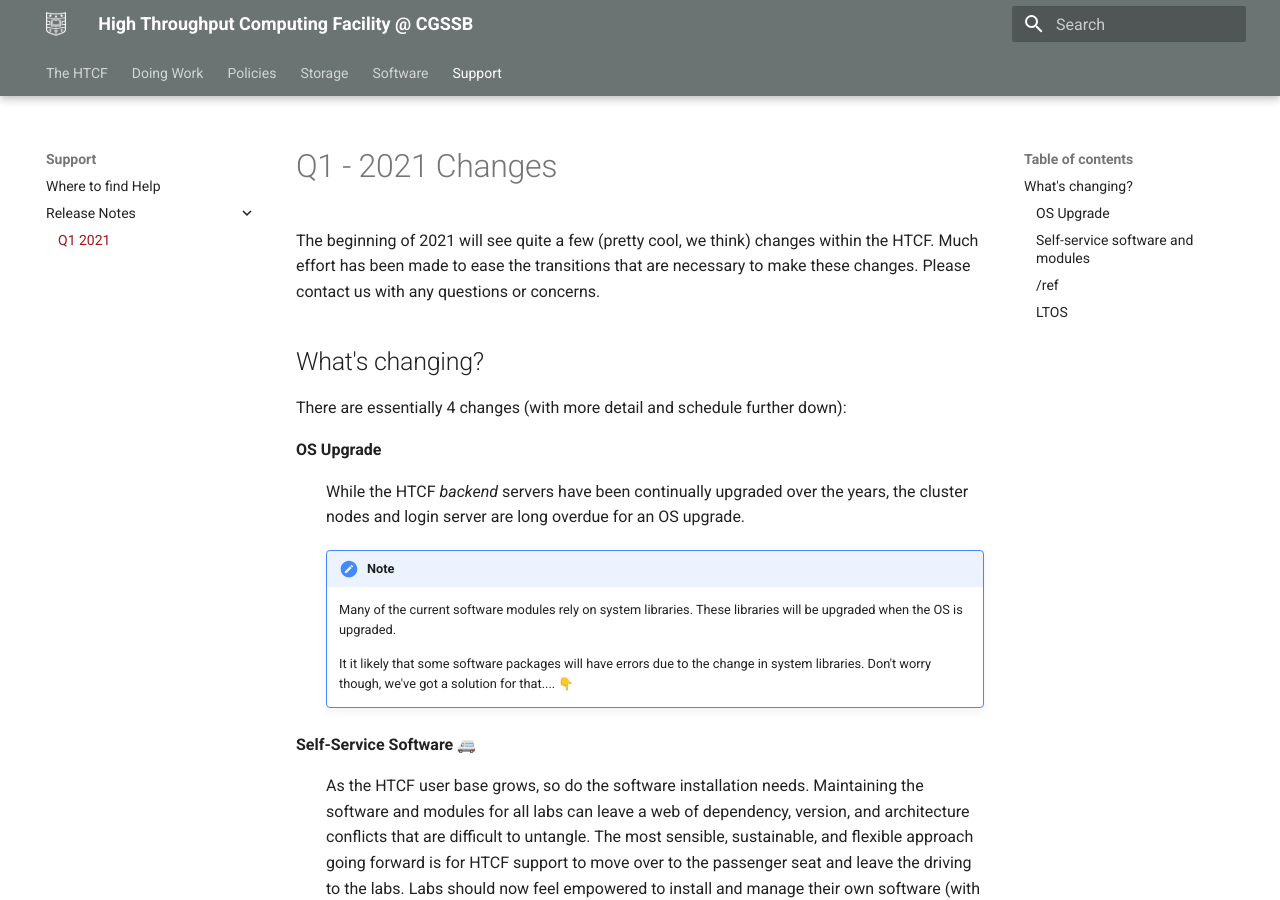
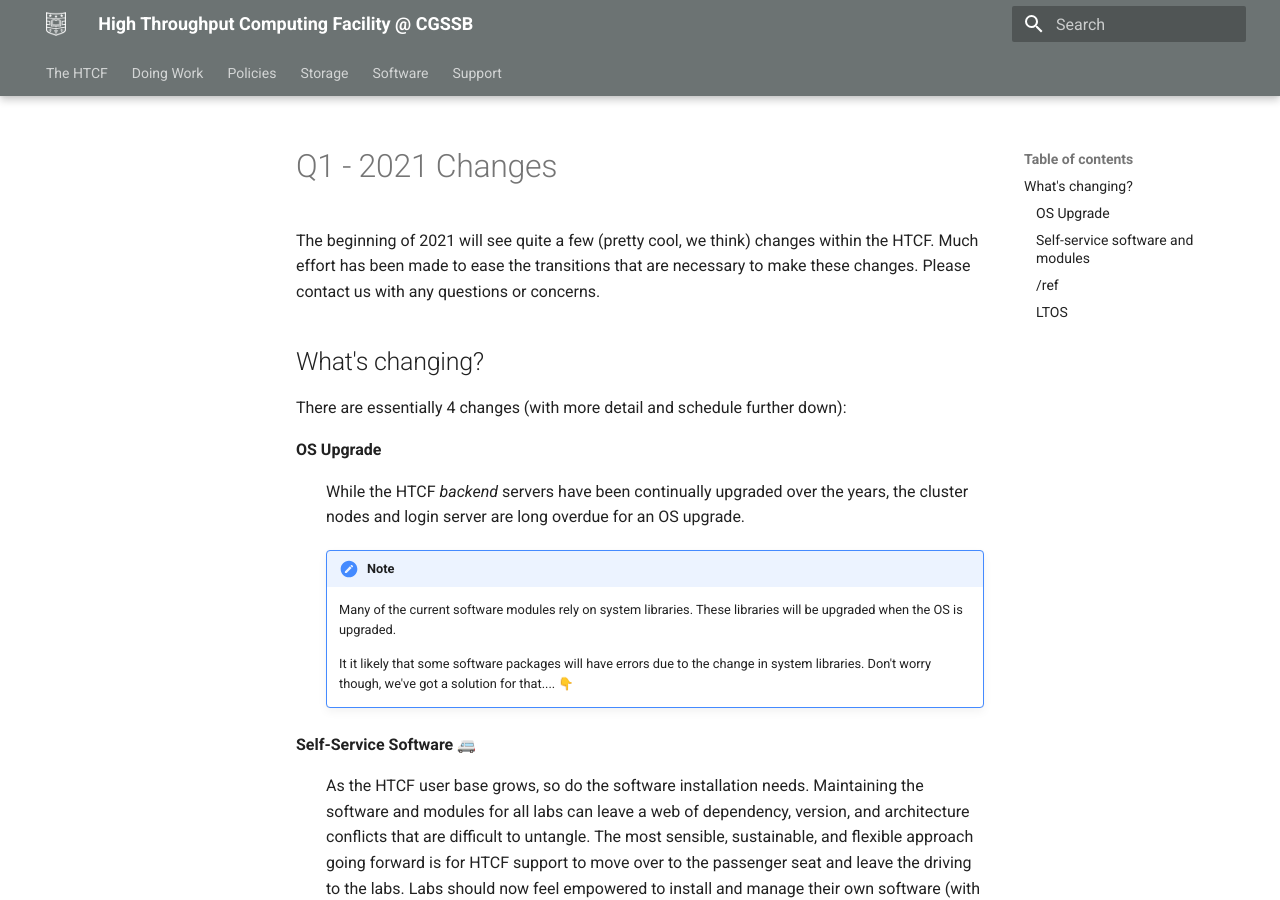
Before and after one commit to htcf/docs, an MkDocs documentation site: the page built from docs/release-notes/2021-q1.md, in a window 1280 px wide and 900 px high. Built offline with MkDocs 1.6.1 and Material for MkDocs 9.7.7, drawn with Linux system fonts in a browser that asks for light colours; emoji names are drawn with the system emoji font.

Commit message:
Update mkdocs.yml

```diff
--- a/mkdocs.yml
+++ b/mkdocs.yml
@@ -64,5 +64,5 @@ nav:
   - Beta: software_new.md
 - Support:
   - Where to find Help: 'support.md'
-  - Release Notes:
-    - Q1 2021: 'release-notes/2021-q1.md'
+  #- Release Notes:
+  #  - Q1 2021: 'release-notes/2021-q1.md'
```
